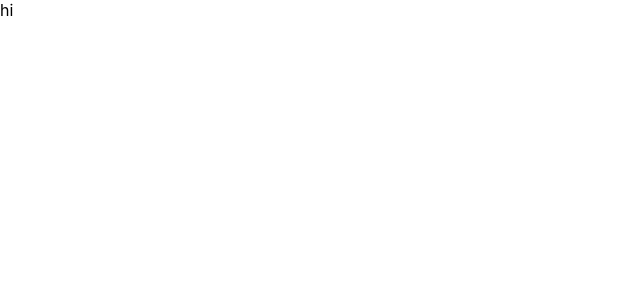
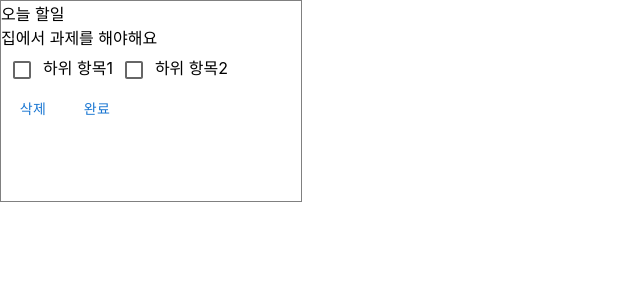
Before and after one commit to Sungjinyoung/todo-front, a React (Create React App) app: page / in a window 1280 px wide. Shown: the top 300 px of the page, without its empty margins (0-640 px from the left). Built offline with nearby package versions, Linux system fonts and the light colour scheme.

Commit message:
TodoList 및 TodoItem 컴포넌트 ㅊ가

```diff
--- a/package.json
+++ b/package.json
@@ -3,6 +3,9 @@
   "version": "0.1.0",
   "private": true,
   "dependencies": {
+    "@emotion/react": "^11.7.1",
+    "@emotion/styled": "^11.6.0",
+    "@mui/material": "^5.2.6",
     "@testing-library/jest-dom": "^5.16.1",
     "@testing-library/react": "^12.1.2",
     "@testing-library/user-event": "^13.5.0",
--- /dev/null
+++ b/src/components/TodoItem/TodoItem.tsx
@@ -0,0 +1,27 @@
+import React from 'react'
+import { Checkbox, Button } from '@mui/material'
+
+interface todoItemProps {
+	title: string,
+	description: string,
+	subItem?: object,
+	deadline?: number,
+}
+
+const TodoItem = (props: todoItemProps) => {
+	const { title, description, subItem, deadline } = props
+	return (
+		<div className="todo-item">
+			<div className="title">{title}</div>
+			<div className="description">{description}</div>
+			<div className="sub-item">
+				<Checkbox />하위 항목1
+				<Checkbox />하위 항목2
+			</div>
+			<Button>삭제</Button>
+			<Button>완료</Button>
+		</div>
+	)
+}
+
+export default TodoItem
--- /dev/null
+++ b/src/components/TodoList/TodoList.tsx
@@ -0,0 +1,20 @@
+import React from 'react'
+import { Box } from '@mui/material'
+import TodoItem from '../TodoItem/TodoItem'
+
+
+
+const TodoList = () => {
+	return (
+		<div className='todo-list-container'>
+			<Box sx={{ width: 300, height: 200, border: '1px solid gray' }}>
+				<TodoItem
+					title='오늘 할일'
+					description='집에서 과제를 해야해요'
+					deadline={new Date().getTime()} />
+			</Box>
+		</div>
+	)
+}
+
+export default TodoList
--- a/src/pages/MainPage/MainPage.tsx
+++ b/src/pages/MainPage/MainPage.tsx
@@ -1,10 +1,11 @@
 import React from 'react'
+import TodoList from '../../components/TodoList/TodoList'
 
 
-const MainPage = () => {
+const MainPage:React.FC = () => {
 	return (
-		<div className='main-page-container'>
-			hi
+		<div className='main-page'>
+			<TodoList></TodoList>
 		</div>
 	)
 }
```
Also changed, not shown: src/components/TodoItem/TodoItem.scss (added), src/components/TodoList/TodoList.scss (added), 1 other file (tests, documents, lock files or other folders).
